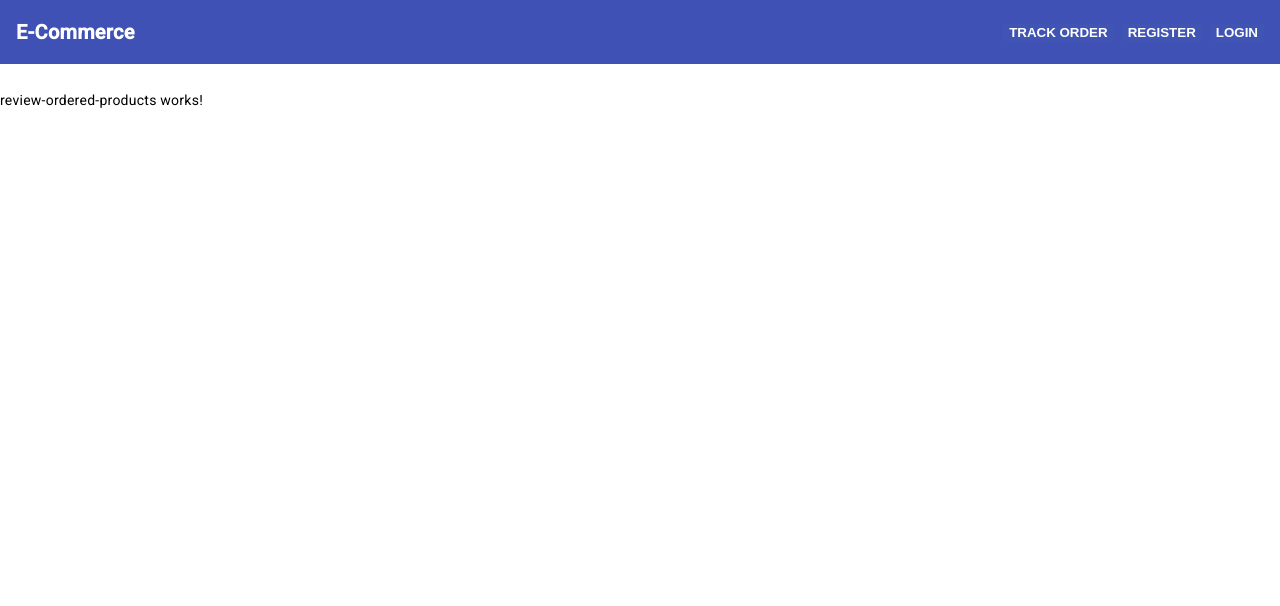
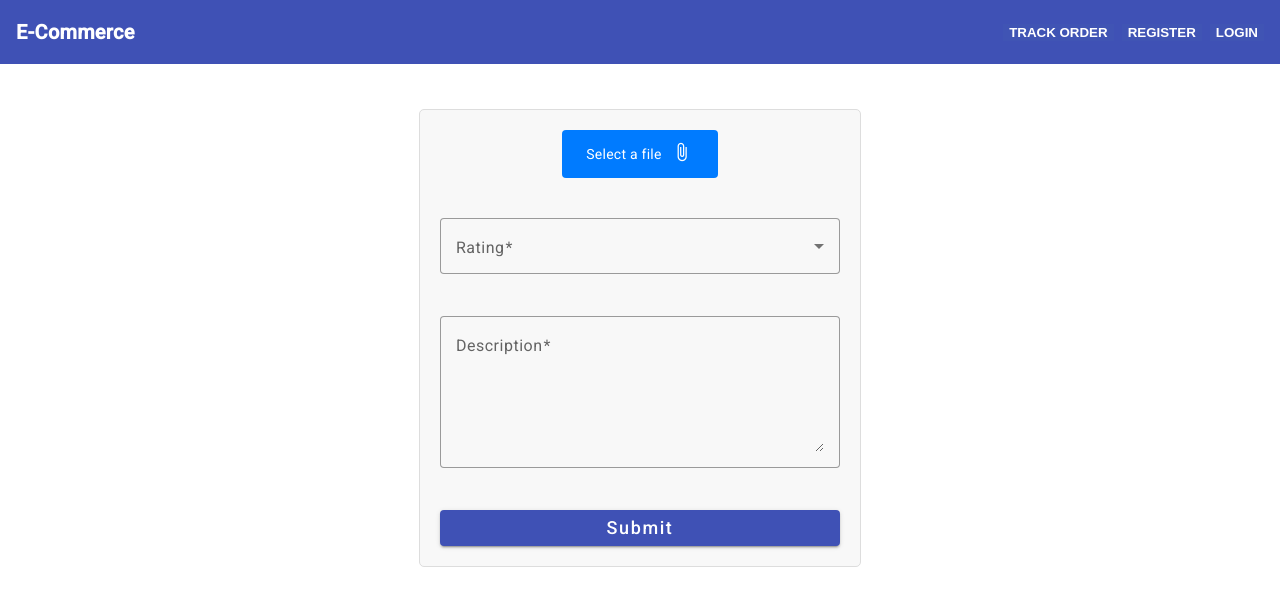
Before and after one commit to Sithum9999/E-Commerce-Frontend, an Angular app: page /customer/review/1 in a window 1280 px wide. Shown: the top 606 px of the page. Built offline with nearby package versions, Linux system fonts and the light colour scheme.

Commit message:
create giveReview() post end point

```diff
--- a/src/app/customer/component/place-order/place-order.component.ts
+++ b/src/app/customer/component/place-order/place-order.component.ts
@@ -40,7 +40,7 @@ export class PlaceOrderComponent {
     this.customerService.placeOrder(this.orderForm.value).subscribe(res => {
       if (res.id != null) {
         this.snackBar.open("Order placed successfully", "Close", { duration: 5000 })
-        this.router.navigateByUrl("/customer/my-orders");
+        this.router.navigateByUrl("/customer/my_orders");
         this.closeForm();
       } else {
         this.snackBar.open("Something went wrong", "Close", { duration: 5000 })
--- a/src/app/customer/component/review-ordered-products/review-ordered-products.component.css
+++ b/src/app/customer/component/review-ordered-products/review-ordered-products.component.css
@@ -0,0 +1,85 @@
+.review-form {
+  display: flex;
+  flex-direction: column;
+  align-items: center;
+  max-width: 400px;
+  margin: 0 auto;
+  padding: 20px;
+  border: 1px solid #ddd;
+  border-radius: 5px;
+  background-color: #f8f8f8;
+  margin-top: 45px;
+}
+
+.file-upload-container {
+  text-align: center;
+  margin-bottom: 20px;
+}
+
+.file-upload-container {
+  text-align: center;
+  margin-bottom: 20px;
+}
+
+.file-upload-label {
+  cursor: pointer;
+  display: flex;
+  align-items: center;
+  justify-content: center;
+  padding: 12px 24px;
+  background-color: #007bff;
+  color: white;
+  border-radius: 4px;
+  transition: background-color 0.3s;
+}
+
+span {
+  margin-right: 8px;
+}
+
+mat-icon {
+  font-size: 20px;
+}
+
+.image-preview {
+  display: flex;
+  justify-content: center;
+  margin-top: 16px;
+}
+
+.circle-image {
+  width: 150px;
+  height: 150px;
+  border-radius: 100%;
+  overflow: hidden;
+  position: relative;
+  background-color: lightgray;
+  box-shadow: 0 2px 4px rgba(0, 0, 0, 0.2);
+}
+
+.preview-image {
+  width: 100%;
+  height: 100%;
+  object-fit: cover;
+}
+
+mat-form-field {
+  width: 100%;
+  margin-top: 20px;
+}
+
+mat-label {
+  font-size: 16px;
+}
+
+mat-select,
+textarea {
+  width: 100%;
+  font-size: 16px;
+}
+
+button[type="submit"] {
+  width: 100%;
+  font-size: 18px;
+  margin-top: 20px;
+}
--- a/src/app/customer/component/review-ordered-products/review-ordered-products.component.html
+++ b/src/app/customer/component/review-ordered-products/review-ordered-products.component.html
@@ -1 +1,43 @@
-<p>review-ordered-products works!</p>
+<form [formGroup]="reviewForm" class="review-form" (ngSubmit)="submitForm()">
+
+  <div class="file-upload-section">
+    <div class="file-upload-container">
+      <label class="file-upload-label">
+        <span>Select a file</span>
+        <input type="file" id="fileInput" (change)="onFileSelected($event)" hidden>
+        <mat-icon>attach_file</mat-icon>
+      </label>
+    </div>
+
+    <div *ngIf="selectedFile" class="image-preview">
+      <div class="circle-image">
+        <img [src]="imagePreview" alt="Selected image" class="preview-image">
+      </div>
+    </div>
+  </div>
+
+  <mat-form-field appearance="outline">
+    <mat-label>Rating</mat-label>
+    <mat-select formControlName="rating">
+      <mat-option value="1">1 Star</mat-option>
+      <mat-option value="2">2 Stars</mat-option>
+      <mat-option value="3">3 Stars</mat-option>
+      <mat-option value="4">4 Stars</mat-option>
+      <mat-option value="5">5 Stars</mat-option>
+    </mat-select>
+    <mat-error *ngIf="reviewForm.get('rating')?.invalid && reviewForm.get('rating')?.touched">
+      Please select a rating!
+    </mat-error>
+  </mat-form-field>
+
+  <mat-form-field appearance="outline">
+    <mat-label>Description</mat-label>
+    <textarea matInput formControlName="description" placeholder="Description" rows="5"></textarea>
+    <mat-error *ngIf="reviewForm.get('description')?.invalid && reviewForm.get('description')?.touched">
+      This input is required!
+    </mat-error>
+  </mat-form-field>
+
+  <button mat-raised-button color="primary" type="submit">Submit</button>
+
+</form>
--- a/src/app/customer/component/review-ordered-products/review-ordered-products.component.ts
+++ b/src/app/customer/component/review-ordered-products/review-ordered-products.component.ts
@@ -1,12 +1,77 @@
 import { Component } from '@angular/core';
+import { FormGroup, FormBuilder, Validators, ReactiveFormsModule } from '@angular/forms';
+import { MatSnackBar } from '@angular/material/snack-bar';
+import { Router, ActivatedRoute } from '@angular/router';
+import { UserStorageService } from '../../../storage/user-storage.service';
+import { CustomerService } from '../../service/customer.service';
+import { NgIf } from '@angular/common';
+import { MatButtonModule } from '@angular/material/button';
+import { MatIconModule } from '@angular/material/icon';
+import { MatInputModule } from '@angular/material/input';
+import { MatSelectModule } from '@angular/material/select';
 
 @Component({
   selector: 'app-review-ordered-products',
   standalone: true,
-  imports: [],
+  imports: [MatInputModule, MatSelectModule, MatButtonModule, MatIconModule, NgIf, ReactiveFormsModule],
   templateUrl: './review-ordered-products.component.html',
   styleUrl: './review-ordered-products.component.css'
 })
 export class ReviewOrderedProductsComponent {
 
+  productId: number = this.activatedRoute.snapshot.params["productId"];
+  reviewForm!: FormGroup;
+  selectedFile: File | null;
+  imagePreview: string | ArrayBuffer | null;
+
+  constructor(
+    private fb: FormBuilder,
+    private snackBar: MatSnackBar,
+    private customerService: CustomerService,
+    private router: Router,
+    private activatedRoute: ActivatedRoute
+  ) { }
+
+  ngOnInit(): void {
+    this.reviewForm = this.fb.group({
+      rating: [null, [Validators.required]],
+      description: [null, [Validators.required]],
+    });
+  }
+
+  onFileSelected(event: any): void {
+    this.selectedFile = event.target.files[0];
+    this.previewImage();
+  }
+
+  previewImage() {
+    const reader = new FileReader();
+    reader.onload = () => {
+      this.imagePreview = reader.result;
+    }
+    reader.readAsDataURL(this.selectedFile);
+  }
+
+  submitForm() {
+    const formData: FormData = new FormData();
+    formData.append('img', this.selectedFile);
+    formData.append('productId', this.productId.toString());
+    formData.append('userId', UserStorageService.getUserId().toString());
+    formData.append('rating', this.reviewForm.get('rating').value);
+    formData.append('description', this.reviewForm.get('description').value);
+
+    this.customerService.giveReview(formData).subscribe(res => {
+      if (res.id != null) {
+        this.snackBar.open('Review Posted Successfully!', 'Close', {
+          duration: 5000
+        });
+        this.router.navigateByUrl('/customer/my_orders');
+      } else {
+        this.snackBar.open('Something went wrong', 'ERROR', {
+          duration: 5000
+        });
+      }
+    });
+  }
+
 }
--- a/src/app/customer/service/customer.service.ts
+++ b/src/app/customer/service/customer.service.ts
@@ -91,6 +91,12 @@ export class CustomerService {
     });
   }
 
+giveReview(Review: any): Observable<any> {
+  return this.http.post(BASIC_URL + 'api/customer/review', Review, {
+    headers: this.createAuthorizationHeader(),
+  });
+}
+
   private createAuthorizationHeader(): HttpHeaders {
     return new HttpHeaders().set(
       'Authorization', 'Bearer ' + UserStorageService.getToken()
```
